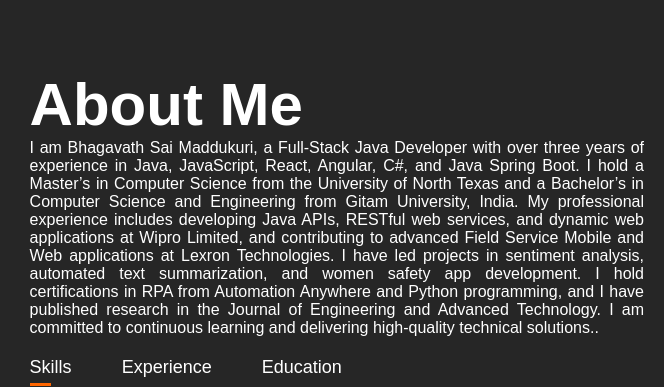
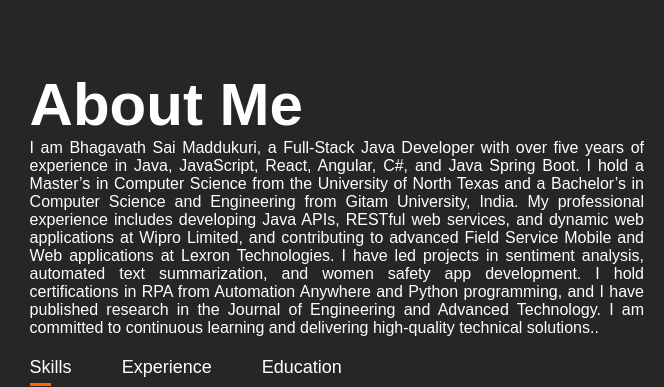
Before and after one commit to MBS2139/Bhagavath-Portfolio, a plain HTML site: page index.html in a window 1280 px wide. Shown: the part 820-1207 px from the top of the page, 508-1172 px from the left. Drawn offline with Linux system fonts and the light colour scheme.

Commit message:
Update index.html

```diff
--- a/index.html
+++ b/index.html
@@ -40,7 +40,7 @@
             <div class="about-col-2">
                 <h1 class="sub-title">About Me</h1>
                 <p>
-                    I am Bhagavath Sai Maddukuri, a Full-Stack Java Developer with over three years of experience in Java, JavaScript, React, Angular, C#, and Java Spring Boot. I hold a Master’s in Computer Science from the University of North Texas and a Bachelor’s in Computer Science and Engineering from Gitam University, India.
+                    I am Bhagavath Sai Maddukuri, a Full-Stack Java Developer with over five years of experience in Java, JavaScript, React, Angular, C#, and Java Spring Boot. I hold a Master’s in Computer Science from the University of North Texas and a Bachelor’s in Computer Science and Engineering from Gitam University, India.
 
                     My professional experience includes developing Java APIs, RESTful web services, and dynamic web applications at Wipro Limited, and contributing to advanced Field Service Mobile and Web applications at Lexron Technologies. I have led projects in sentiment analysis, automated text summarization, and women safety app development.
 
```
